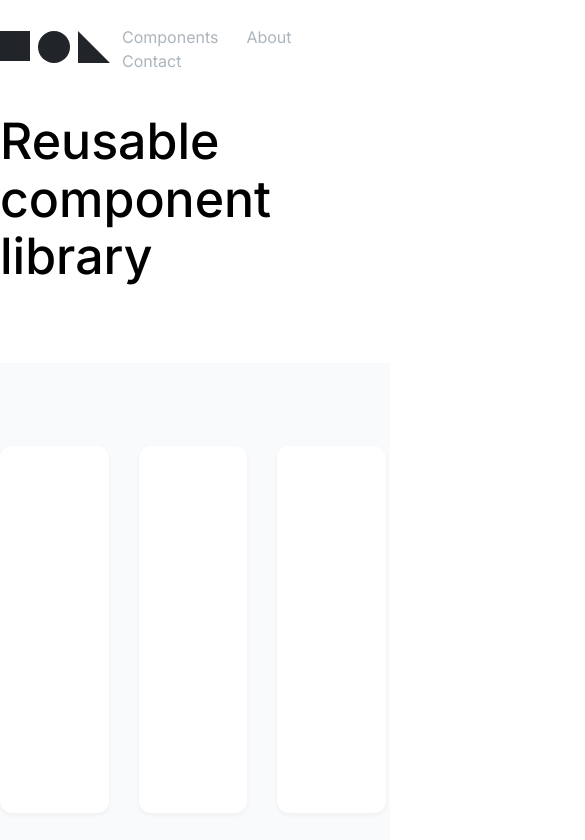
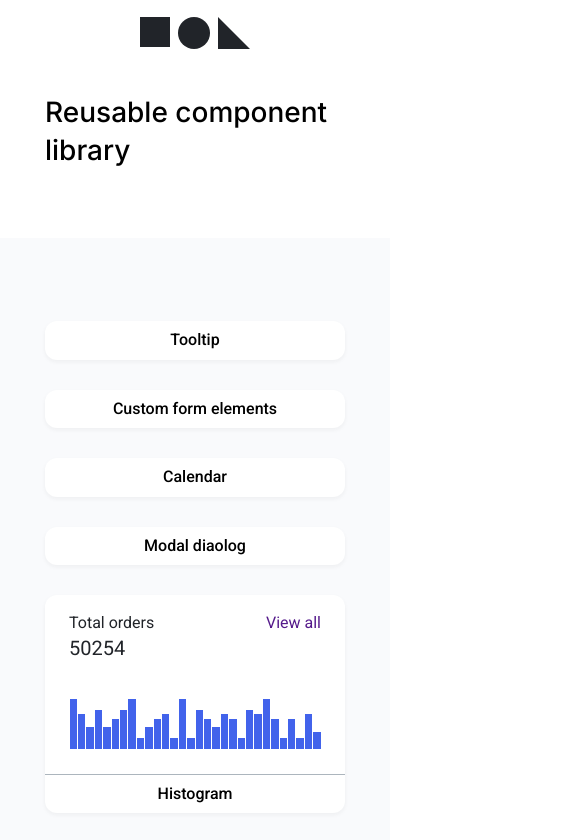
Before and after one commit to js-tasks-ru/htmlcss-20210513_bygermina, a website: page index.html in a window 390 px wide. Shown: the top 840 px of the page, 585 px wide, since content can reach past the window. Drawn offline with Linux system fonts and the light colour scheme.

Commit message:
add mobile version of main page

```diff
--- a/04-lection2/01-histogram/histogram.css
+++ b/04-lection2/01-histogram/histogram.css
@@ -5,10 +5,12 @@
 
   border: 1px solid var(--grey-3);
   box-sizing: border-box;
+  width: 100%;
   border-radius: 8px;
   padding: 16px 24px 24px;
   display: flex;
   flex-direction: column;
+  margin-top: 56px;
 }
 
 .histogram__counter {
@@ -32,7 +34,7 @@
 }
 
 .histogram__content-column {
-  width: 9px;
+  width: 100%;
   height: 100%;
   align-self: flex-end;
   margin: 0.5px;
--- /dev/null
+++ b/04-lection2/01-histogram/media.css
@@ -0,0 +1,41 @@
+@media screen and (max-width: 950px) {
+  .preview-flex__card {
+    width: 100%;
+  }
+}
+
+@media screen and (max-width: 750px) {
+  .header__heading {
+    font-size: 28px;
+    line-height: 38px;
+  }
+
+  .card__title {
+    font-size: 16px;
+    margin: 10px 0;
+  }
+
+  .footer__text {
+    width: 100%;
+  }
+}
+
+@media screen and (max-width: 550px) {
+  .histogram {
+    margin-top: 0;
+    border: none;
+    border-bottom: 1px solid var(--grey-3);
+    border-radius: 0;
+  }
+  .preview-flex__card {
+    padding: 0;
+  }
+
+  .header__container {
+    justify-content: center;
+  }
+
+  .header {
+    padding: 17px 0 69px;
+  }
+}
--- /dev/null
+++ b/assets/css/media.css
@@ -0,0 +1,31 @@
+@media screen and (max-width: 1160px) {
+  .page__box {
+    max-width: 900px;
+  }
+}
+
+@media screen and (max-width: 950px) {
+  .page__box {
+    max-width: 700px;
+  }
+}
+
+@media screen and (max-width: 750px) {
+  .page__box {
+    max-width: 500px;
+  }
+
+  .footer__text {
+    width: 100%;
+  }
+}
+
+@media screen and (max-width: 550px) {
+  .page__box {
+    max-width: 300px;
+  }
+
+  .nav {
+    display: none;
+  }
+}
--- a/components/preview-flex/preview-flex.css
+++ b/components/preview-flex/preview-flex.css
@@ -6,10 +6,18 @@
 .preview-flex__card {
   width: calc(33% - 30px);
   margin: 15px;
+  padding: 24px;
+  box-sizing: border-box;
   height: 367px;
   background: #ffffff;
   box-shadow: 0px 2px 4px rgba(33, 36, 41, 0.05);
   border-radius: 12px;
+
+  display: flex;
+  flex-direction: column;
+  justify-content: center;
+  align-items: center;
+  height: 100%;
 }
 
 .preview-flex__container {
@@ -17,3 +25,9 @@
   flex-wrap: wrap;
   margin: 0 -15px;
 }
+
+.card__title {
+  font-weight: 500;
+  font-size: 21px;
+  margin: 75px 0 6px;
+}
--- a/index.html
+++ b/index.html
@@ -4,13 +4,16 @@
     <head>
         <link rel="stylesheet" href="./assets/css/normalize.css">
         <link rel="stylesheet" href="./assets/css/main.css">
+        <link rel="stylesheet" href="./assets/css/media.css">
+
 
         <link rel="stylesheet" href="./components/header/header.css">
         <link rel="stylesheet" href="./components/footer/footer.css">
         <link rel="stylesheet" href="./components/preview-flex/preview-flex.css">
         <link rel="stylesheet" href="./components/nav/nav.css">
 
-
+        <link rel="stylesheet" href="04-lection2/01-histogram/histogram.css">
+        <link rel="stylesheet" href="04-lection2/01-histogram/media.css">
     </head>
     <body class="page">
             <header class="header">
@@ -37,15 +40,73 @@
                 <section class="preview-flex">
                     <div class="page__box">
                         <div class="preview-flex__container">
-                            <div class="preview-flex__card"></div>
-                            <div class="preview-flex__card"></div>
-                            <div class="preview-flex__card"></div>
-                            <div class="preview-flex__card"></div>
-                            <div class="preview-flex__card"></div>
-                            <div class="preview-flex__card"></div>
-                            <div class="preview-flex__card"></div>
-                            <div class="preview-flex__card"></div>
-                            <div class="preview-flex__card"></div>
+                            <div class="preview-flex__card">
+                                <h2 class="card__title">Tooltip</h2>
+
+                            </div>
+                            <div class="preview-flex__card">
+                                <h2 class="card__title">Custom form elements</h2>
+
+                            </div>
+                            <div class="preview-flex__card">
+                                <h2 class="card__title">Calendar</h2>
+
+                            </div>
+                            <div class="preview-flex__card">
+                                <h2 class="card__title">Modal diaolog</h2>
+
+                            </div>
+                            <div class="preview-flex__card">
+                                    <div class="histogram">
+                                        <div class="histogram__header">
+                                            <div class="histogram__counter">
+                                                <div class="histogram__counter-name">Total orders</div>
+                                                <div class="histogram__counter-content">50254</div>
+                                            </div>
+                                            <div classs="histogram__link">
+                                                <a href="">View all</a>
+                                            </div>
+                                        </div>
+                                        <div class="histogram__content">
+                                            <span class="histogram__content-column"></span>
+                                            <span class="histogram__content-column histogram__content-height70"></span>
+                                            <span class="histogram__content-column histogram__content-height44"></span>
+                                            <span class="histogram__content-column histogram__content-height78"></span>
+                                            <span class="histogram__content-column histogram__content-height44"></span>
+                                            <span class="histogram__content-column histogram__content-height60"></span>
+                                            <span class="histogram__content-column histogram__content-height78"></span>
+                                            <span class="histogram__content-column"></span>
+                                            <span class="histogram__content-column histogram__content-height22"></span>
+                                            <span class="histogram__content-column histogram__content-height44"></span>
+
+                                            <span class="histogram__content-column histogram__content-height60"></span>
+                                            <span class="histogram__content-column histogram__content-height70"></span>
+                                            <span class="histogram__content-column histogram__content-height22"></span>
+                                            <span class="histogram__content-column"></span>
+                                            <span class="histogram__content-column histogram__content-height22"></span>
+                                            <span class="histogram__content-column histogram__content-height78"></span>
+                                            <span class="histogram__content-column histogram__content-height60"></span>
+                                            <span class="histogram__content-column histogram__content-height44"></span>
+                                            <span class="histogram__content-column histogram__content-height70"></span>
+                                            <span class="histogram__content-column histogram__content-height60"></span>
+
+                                            <span class="histogram__content-column histogram__content-height22"></span>
+                                            <span class="histogram__content-column histogram__content-height78"></span>
+                                            <span class="histogram__content-column histogram__content-height70"></span>
+                                            <span class="histogram__content-column"></span>
+                                            <span class="histogram__content-column histogram__content-height60"></span>
+                                            <span class="histogram__content-column histogram__content-height22"></span>
+                                            <span class="histogram__content-column histogram__content-height60"></span>
+                                            <span class="histogram__content-column histogram__content-height22"></span>
+                                            <span class="histogram__content-column  histogram__content-height70"></span>
+                                            <span class="histogram__content-column histogram__content-height34"></span>
+                                        </div>
+                                    </div>
+                                    <h2 class="card__title">Histogram</h2>
+                            </div>
+                            <div class="preview-flex__card">
+                                <h2 class="card__title">Avatar</h2>
+                            </div>
                         </div>
                     </div>
                 </section>
```
